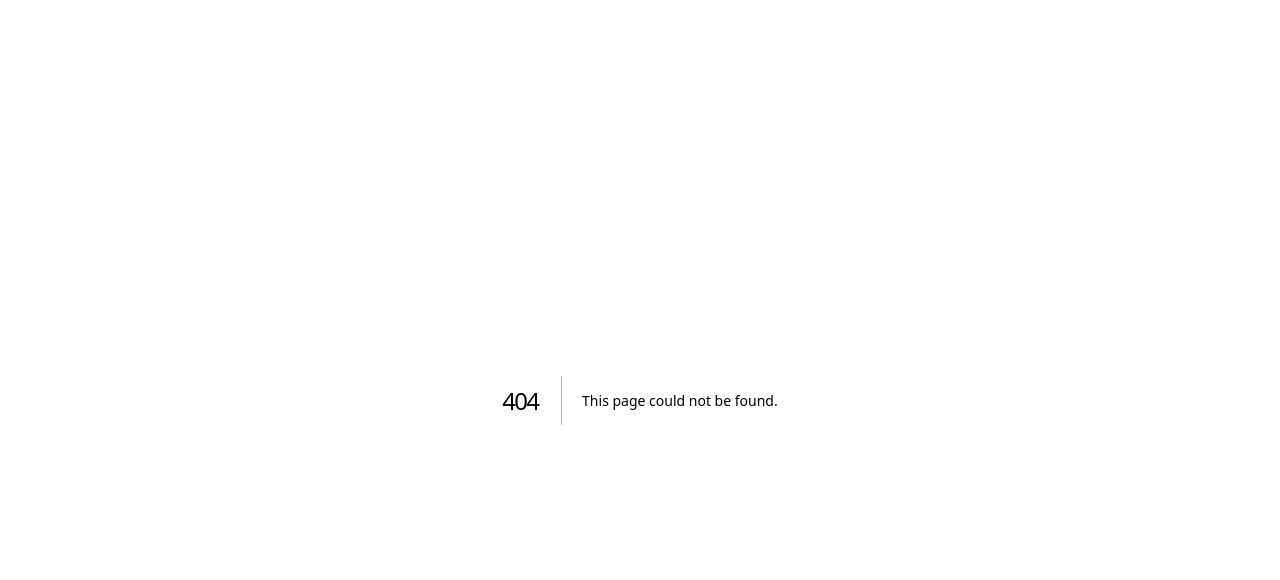
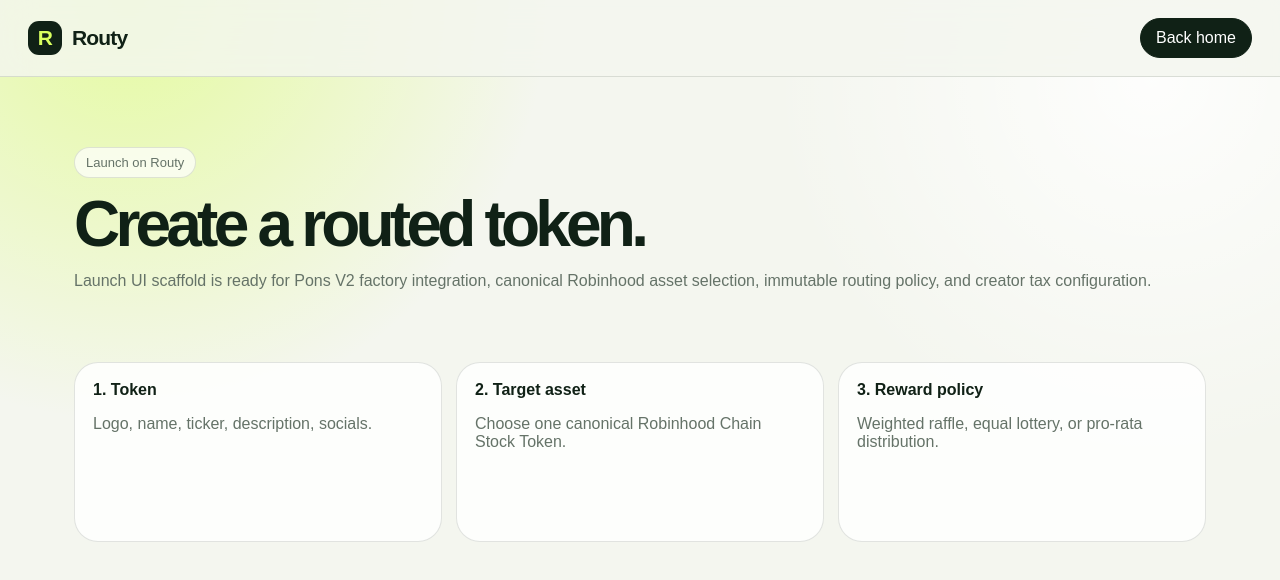
Before and after one commit to RoutyFund/Routy-Fund, a Next.js app: page /launch in a window 1280 px wide. Before the commit this address had no page. Shown: the top 580 px of the page. Built offline with nearby package versions, Linux system fonts and the light colour scheme.

Commit message:
chore: bootstrap src/app/launch/page.tsx

```diff
--- /dev/null
+++ b/src/app/launch/page.tsx
@@ -0,0 +1,9 @@
+export default function LaunchPage() {
+  return <main className="shell"><nav className="nav"><a className="brand" href="/"><span className="logo">R</span><span>Routy</span></a><a className="wallet" href="/">Back home</a></nav>
+  <div className="wrap"><span className="kicker">Launch on Routy</span><h1 style={{fontSize:"64px"}}>Create a routed token.</h1><p className="muted">Launch UI scaffold is ready for Pons V2 factory integration, canonical Robinhood asset selection, immutable routing policy, and creator tax configuration.</p>
+  <div className="grid section">
+    <div className="card"><b>1. Token</b><p className="muted">Logo, name, ticker, description, socials.</p></div>
+    <div className="card"><b>2. Target asset</b><p className="muted">Choose one canonical Robinhood Chain Stock Token.</p></div>
+    <div className="card"><b>3. Reward policy</b><p className="muted">Weighted raffle, equal lottery, or pro-rata distribution.</p></div>
+  </div></div></main>;
+}
```
